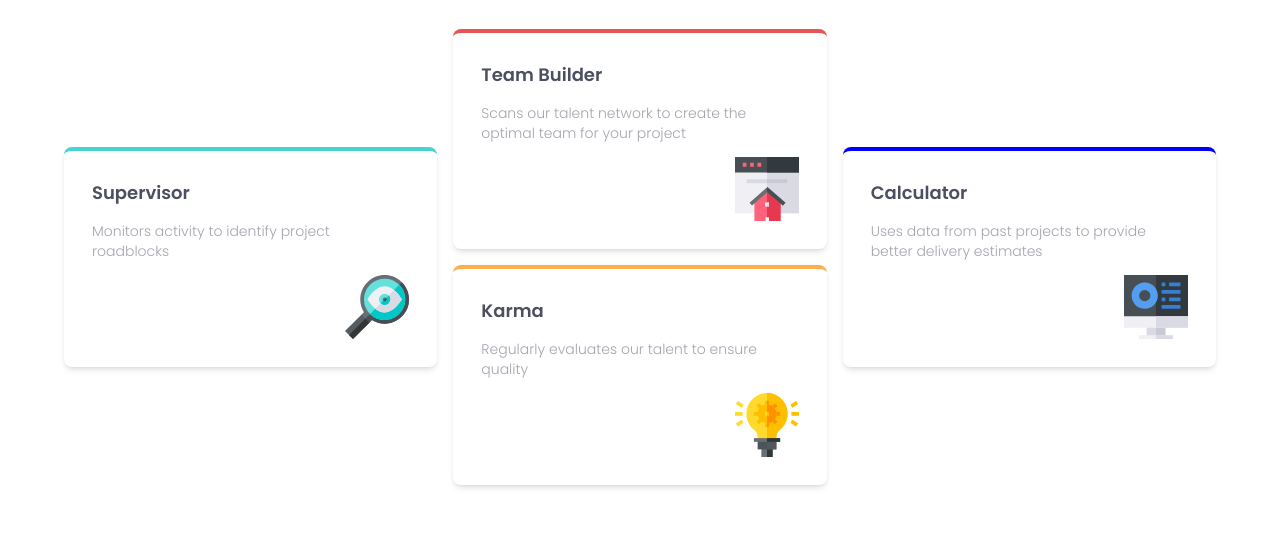
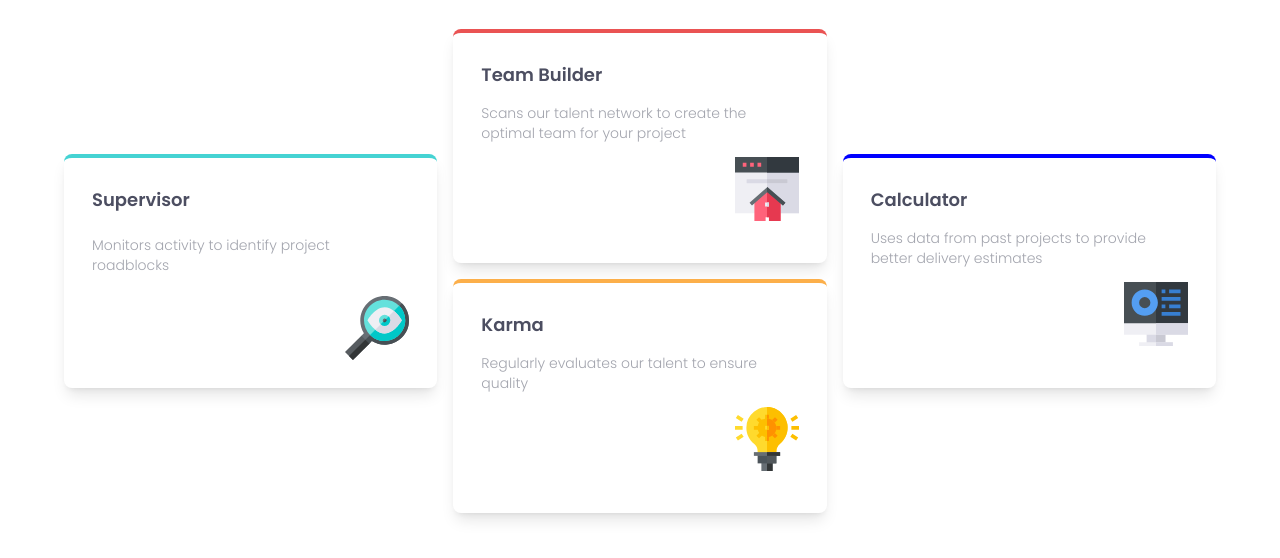
Before and after one commit to Kingkobi01/Four-Card-Feature-Section, a plain HTML site: page index.html in a window 1280 px wide. Shown: the part 226-784 px from the top of the page. Drawn offline with nearby package versions, Linux system fonts and the light colour scheme.

Commit message:
Update card styling in index.html

```diff
--- a/index.html
+++ b/index.html
@@ -29,24 +29,24 @@
 
     </p>
   </header>
-  <main class="max-w-[1200px] w-[90%] mx-auto">
+  <main class="max-w-[1200px] w-[90%] mx-auto mt-8">
 
-    <div class="card border-t-4 rounded-lg shadow-md p-[2em] space-y-[1em] border-t-cyan">
+    <div class="card border-t-4 rounded-lg shadow-lg p-[2em] space-y-[1.5em] border-t-cyan">
       <h2 class="card__title font-semibold text-lg text-veryDarkBlue">Supervisor</h2>
       <p class="card__body">Monitors activity to identify project roadblocks</p>
       <img class="ml-auto" src="./images/icon-supervisor.svg" alt="">
     </div>
-    <div class="card border-t-4 rounded-lg shadow-md p-[2em] space-y-[1em] border-t-red">
+    <div class="card border-t-4 rounded-lg shadow-lg p-[2em] space-y-[1em] border-t-red">
       <h2 class="card__title font-semibold text-lg text-veryDarkBlue">Team Builder</h2>
       <p class="card__body">Scans our talent network to create the optimal team for your project</p>
       <img class="ml-auto" src="./images/icon-team-builder.svg" alt="">
     </div>
-    <div class="card border-t-4 rounded-lg shadow-md p-[2em] space-y-[1em] border-t-orange">
+    <div class="card border-t-4 rounded-lg shadow-lg p-[2em] space-y-[1em] border-t-orange">
       <h2 class="card__title font-semibold text-lg text-veryDarkBlue">Karma</h2>
       <p class="card__body">Regularly evaluates our talent to ensure quality</p>
       <img class="ml-auto" src="./images/icon-karma.svg" alt="">
     </div>
-    <div class="card border-t-4 rounded-lg shadow-md p-[2em] space-y-[1em] border-t-[blue]">
+    <div class="card border-t-4 rounded-lg shadow-lg p-[2em] space-y-[1em] border-t-[blue]">
       <h2 class="card__title font-semibold text-lg text-veryDarkBlue">Calculator</h2>
       <p class="card__body"> Uses data from past projects to provide better delivery estimates
       </p>
```
